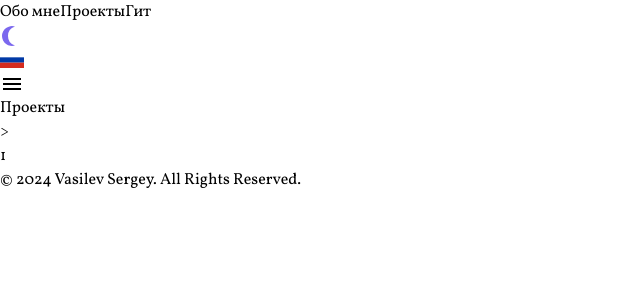
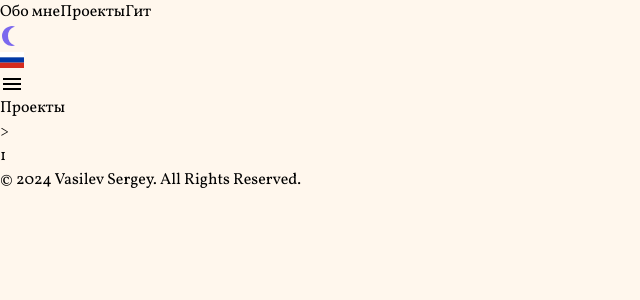
Before and after one commit to folox-12/profile, a Vue app: page /works/1 in a window 1280 px wide. Shown: the top 300 px of the page, without its empty margins (0-640 px from the left). Built offline with nearby package versions, Linux system fonts and the light colour scheme.

Commit message:
Обновлена страница проекта, поправлены стили и локализация заголовком страницы и вкладки

```diff
--- a/src/App.vue
+++ b/src/App.vue
@@ -5,19 +5,42 @@ import layout from '@/layouts/index.vue';
 <template>
     <div id="app"
          class="
-         min-h-full
+         h-full
          range-100
-         bg-orange-50
-         dark:bg-zinc-800
          dark:text-stone-200
          hover:decoration-black
          dark:hover:decoration-stone-200">
 
-        <div class="max-w-3xl
-            h-screen
+        <div class="
+            h-full
+            max-w-3xl
             mx-auto
         ">
             <layout />
         </div>
     </div>
 </template>
+
+<style>
+
+#app {
+    height: 100%;
+}
+html, body {
+    height: 100%;
+}
+
+html {
+    --tw-bg-opacity: 1;
+    background-color: rgb(255 247 237 / var(--tw-bg-opacity, 1))
+}
+html.dark {
+    --tw-bg-opacity: 1;
+    background-color: rgb(39 39 42 / var(--tw-bg-opacity, 1));
+}
+
+body {
+    min-height: 100%;
+    height: 100vh;
+}
+</style>
--- a/src/composable/useRouteFunction.ts
+++ b/src/composable/useRouteFunction.ts
@@ -1,17 +1,22 @@
 import { useRoute } from 'vue-router';
-import { onBeforeMount, ref } from 'vue';
+import { onBeforeMount, ref, watch } from 'vue';
 import { useI18n } from 'vue-i18n';
 
+
 export function useRouteFunction(title?: string) {
-    const { t } = useI18n();
     const workName = ref<string>();
-    const updateLocale = () => {
-        const routeData = useRoute();
+    const { t, locale } = useI18n();
+    const routeData = useRoute();
+    const updateLocale = (): void => {
         let titleFromRoute = routeData.params?.id || routeData.meta.title as string;
         titleFromRoute = titleFromRoute !== undefined && Array.isArray(titleFromRoute) ? titleFromRoute[0] : titleFromRoute;
         workName.value = t(title || titleFromRoute) as string;
         document.title = workName.value + ' - Vasilev Sergey';
     };
+
+    watch(locale, () => {
+        updateLocale();
+    });
 
     onBeforeMount(() => {
         updateLocale();
--- a/src/constants/projects.ts
+++ b/src/constants/projects.ts
@@ -1,6 +1,10 @@
 import kioskImage from '@/assets/works/kiosk/kiosk.png';
 import gymImage from '@/assets/works/gym/gym.png';
 
+type DetailedInfo = {
+    stack?: string,
+    website?: string,
+}
 export type ProjectType = {
     id: string,
     name: string,
@@ -10,6 +14,7 @@ export type ProjectType = {
     preview: string,
     images: string[],
     year?: number,
+    details?: DetailedInfo
 }
 
 export const PROJECT_WORKS: ProjectType[] = [
@@ -22,13 +27,14 @@ export const PROJECT_WORKS: ProjectType[] = [
             Приложение для культурного центра военной части, предназначенное для отображения и воспроизведения медиафайлов (фото, видео, музыка).
         `,
         description: `
-            Kiosk
             Приложение для культурного центра военной части, предназначенное для отображения и воспроизведения медиафайлов (фото, видео, музыка).
-            Tech stack: HTML, CSS, JavaScript, Node.js
         `,
         preview: kioskImage,
-        images: [kioskImage],
-        year: 2024
+        images: [kioskImage, kioskImage],
+        year: 2024,
+        details: {
+            stack: 'HTML, CSS, JavaScript, Node.js'
+        }
     },
     {
         id: 'gym',
@@ -38,8 +44,7 @@ export const PROJECT_WORKS: ProjectType[] = [
             Веб-приложение предоставляет пользователям удобный инструмент для создания, планирования и распространения программ тренировок.
         `,
         description: `
-                    Веб-приложение предоставляет пользователям удобный инструмент для создания, планирования и распространения программ тренировок.
-            Создание тренировочных программ
+                    Веб-приложение предоставляет пользователям удобный инструмент для создания, планирования и распространения программ тренировок.  Создание тренировочных программ
             Гибкий редактор для составления индивидуальных и групповых программ тренировок.
             Запись тренировок в календарь
             Интеграция с календарем для удобного планирования тренировочного процесса.
@@ -50,7 +55,10 @@ export const PROJECT_WORKS: ProjectType[] = [
         `,
         preview: gymImage,
         images: [gymImage],
-        year: 2023
+        year: 2023,
+        details: {
+            stack: 'HTML, CSS, JavaScript, Nuxt2, Pinia, Node.js, Express.js, Sequelize'
+        }
     }
 ];
 
--- a/src/views/works/WorksDetails.vue
+++ b/src/views/works/WorksDetails.vue
@@ -10,6 +10,10 @@ const { t } = useI18n();
 const title = computed(() => workName);
 
 const currentProject = ref<ProjectType | undefined>();
+
+const details = computed(() => currentProject.value?.details);
+
+const liClass = 'inline-block uppercase mr-2 leading-3 p-1 text-zinc-600 bg-green-200 dark:text-emerald-400 dark:bg-emerald-500 dark:bg-opacity-50' as const;
 
 onMounted(() => {
     currentProject.value = getProjectWorkById(title.value.value as string);
@@ -29,19 +33,37 @@ onMounted(() => {
             </li>
             <li class="font-normal">></li>
             <li>
-                <span class="font-bold inline-block">
+                <p class="font-bold inline-block">
                     {{ currentProject?.name || title }}
-                </span>
-                <span
+                </p>
+                <p
                     v-if="currentProject?.year"
                     class="inline-block bg-orange-100 text-stone-500 rounded-sm dark:bg-slate-400 dark:text-zinc-950 ml-2 p-1"
                 >
                     {{ currentProject.year }}
-                </span>
+                </p>
             </li>
         </ul>
     </nav>
-    <div class="main-content">
-        {{ currentProject?.description }}
+    <div>
+        <p class="font-bold text-2xl py-2">{{ currentProject?.name}}</p>
+        <p class="py-2.5">{{ currentProject?.description }}</p>
+
+        <ul v-if="details">
+            <li v-if="details.stack">
+                <span :class="liClass">Стек</span>{{ details.stack }}
+            </li>
+            <li v-if="details.website">
+                <span :class="liClass">Сайт</span>{{ details.website }}
+            </li>
+        </ul>
+
+        <div class="flex gap-10 flex-wrap pt-2">
+            <img v-for="(image, key) in currentProject?.images"
+                 class="w-full h-90 object-contain"
+                 :key="key"
+                 :src="image"
+            />
+        </div>
     </div>
 </template>
--- a/src/views/works/WorksView.vue
+++ b/src/views/works/WorksView.vue
@@ -10,15 +10,15 @@ const { workName } = useRouteFunction();
             {{ workName }}
         </span>
         <div class="works flex max-md:flex-wrap justify-center gap-3">
-            <router-link v-for="({name, to, preview, shortDescription}, key) in PROJECT_WORKS"
+            <router-link v-for="({ name, to, preview, shortDescription }, key) in PROJECT_WORKS"
                          class="basis-1/2 max-md:w-full max-md:flex-grow flex text-center align-center flex-col"
                          :key=key
                          :to="to">
                 <img alt="preview"
                      class="rounded-lg md:h-48 h-80 object-cover"
                      :src="preview">
-                <span class="text-xl py-2">{{ name}}</span>
-                <span class="text-sm pb-1">{{ shortDescription }}</span>
+                <p class="text-xl py-2">{{ name}}</p>
+                <p class="text-sm pb-1">{{ shortDescription }}</p>
             </router-link>
         </div>
     </div>
```
